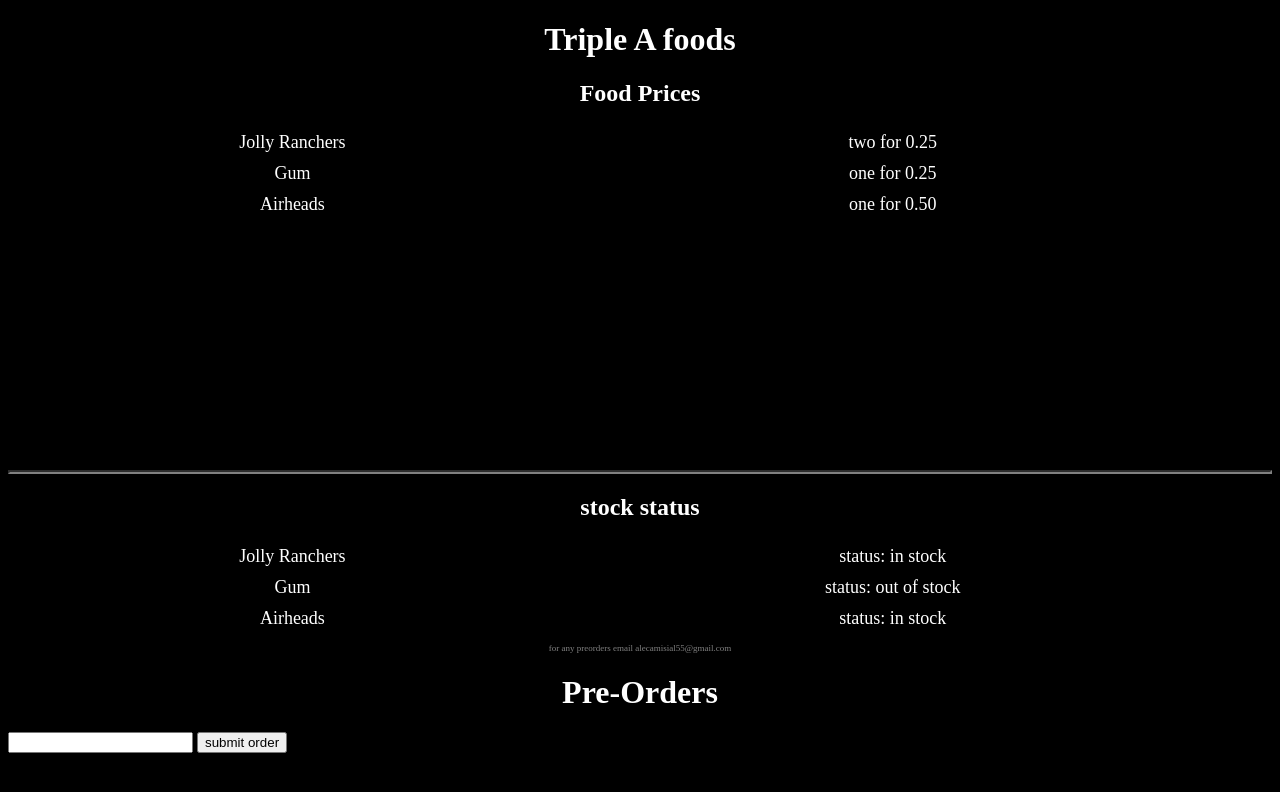
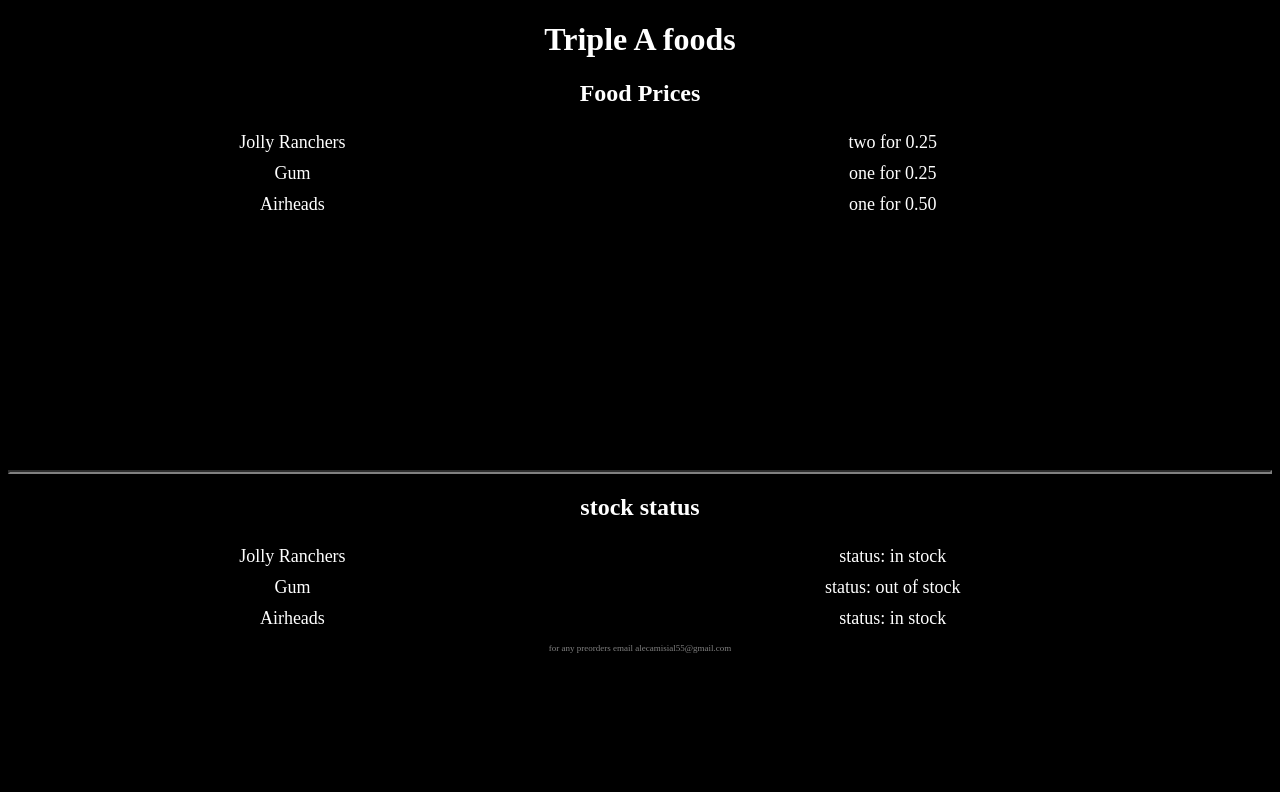
Before and after one commit to akecpookie/TAF, a plain HTML site: page index.html in a window 1280 px wide. Drawn offline with Linux system fonts and the light colour scheme.

Commit message:
Update index.html

```diff
--- a/index.html
+++ b/index.html
@@ -47,10 +47,5 @@
 
           <p class="preorders">for any preorders email alecamisial55@gmail.com</p>
       </footer>
-    <form method="post"action="https://akecpookie.github.io/more/">
-        <h1>Pre-Orders</h1>
-        <input type="text" required>
-        <button type="submit">submit order</button>
-    </form>
 </body>
 </html>
```
